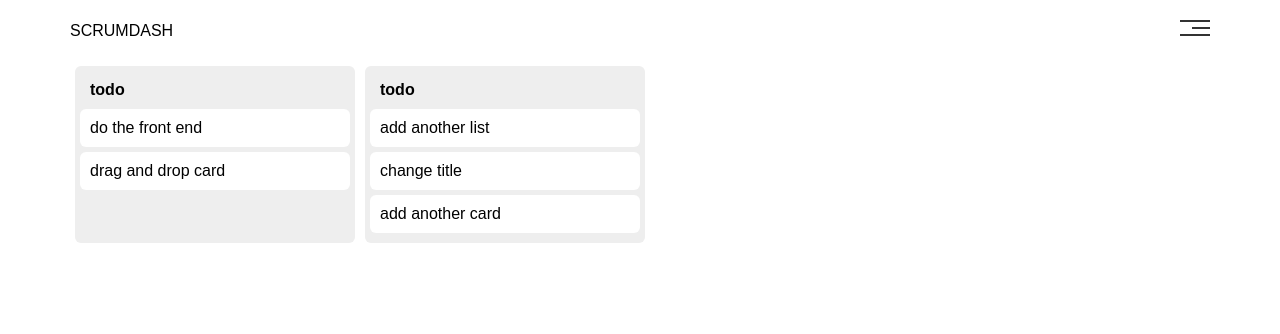
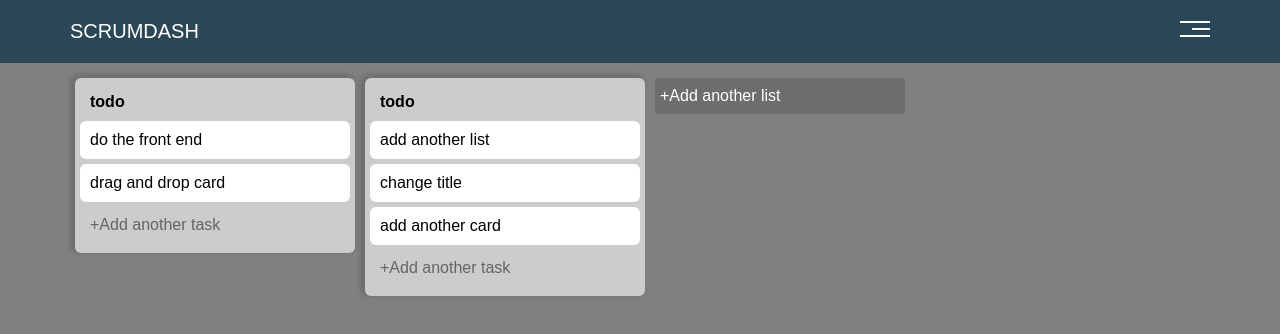
Before and after one commit to KhalilBenMansour/scrum-dash, a React (Create React App) app: page / in a window 1280 px wide. Shown: the top 334 px of the page. Built offline with nearby package versions, Linux system fonts and the light colour scheme.

Commit message:
finish add card and list

```diff
--- a/src/App.css
+++ b/src/App.css
@@ -20,6 +20,7 @@ html {
 }
 body {
   font-family: "Work Sans", sans-serif;
+  background-color: gray;
 }
 .container {
   padding-left: 15px;
@@ -50,6 +51,8 @@ body {
 /* Start Header */
 .header {
   padding: 20px;
+  background-color: #2c4755;
+  margin-bottom: 10px;
 }
 .header .container {
   display: flex;
@@ -70,7 +73,7 @@ body {
   justify-content: flex-end;
 }
 .header .links .icon span {
-  background-color: #333;
+  background-color: white;
   margin-bottom: 5px;
   height: 2px;
 }
--- /dev/null
+++ b/src/JS/actionTypes/actionType.js
@@ -0,0 +1,2 @@
+export const ADD_LIST = "ADD_LIST";
+export const ADD_CARD = "ADD_CARD";
--- /dev/null
+++ b/src/JS/actions/cardAction.js
@@ -0,0 +1,9 @@
+import { ADD_CARD } from "../actionTypes/actionType";
+
+// create new list on board
+export const addCard = (listId, text) => {
+  return {
+    type: ADD_CARD,
+    payload: { listId, text },
+  };
+};
--- /dev/null
+++ b/src/JS/actions/listAction.js
@@ -0,0 +1,9 @@
+import { ADD_LIST } from "../actionTypes/actionType";
+
+// create new list on board
+export const addList = (listTitle) => {
+  return {
+    type: ADD_LIST,
+    payload: listTitle,
+  };
+};
--- a/src/JS/reducers/listReducer.js
+++ b/src/JS/reducers/listReducer.js
@@ -1,3 +1,6 @@
+import { ADD_CARD, ADD_LIST } from "../actionTypes/actionType";
+let listId = 2;
+let cardId = 3;
 const initialState = [
   {
     id: 0,
@@ -35,6 +38,22 @@ const initialState = [
 
 const listReducer = (state = initialState, action) => {
   switch (action.type) {
+    case ADD_LIST:
+      const newList = { title: action.payload, id: listId, cards: [] };
+      listId += 1;
+      return [...state, newList];
+
+    case ADD_CARD:
+      const newCard = { text: action.payload.text, id: cardId };
+      cardId += 1;
+      const newState = state.map((list) => {
+        if (list.id === action.payload.listId) {
+          return { ...list, cards: [...list.cards, newCard] };
+        } else {
+          return list;
+        }
+      });
+      return newState;
     default:
       return state;
   }
--- a/src/components/AddButton.js
+++ b/src/components/AddButton.js
@@ -1,12 +1,140 @@
-import React from "react";
+import React, { useState } from "react";
+import { useDispatch } from "react-redux";
+import { addCard } from "../JS/actions/cardAction";
+import { addList } from "../JS/actions/listAction";
 
-const AddButton = () => {
-  return (
-    <div>
-      <p>+</p>
-      <p>add anthor list</p>
-    </div>
-  );
+const AddButton = ({ list, listId }) => {
+  const [formOpen, setFormOpen] = useState(false);
+  const [text, setText] = useState("");
+  const dispatch = useDispatch();
+  const openForm = () => {
+    setFormOpen(true);
+  };
+  const closeForm = () => {
+    setFormOpen(false);
+  };
+  const handleInputChange = (e) => {
+    setText(e.target.value);
+  };
+  const handleAddList = () => {
+    if (text === "") return;
+    const list = {
+      name: text,
+    };
+    dispatch(addList(list.name));
+    setText("");
+  };
+
+  const handleAddCard = () => {
+    if (text) {
+      dispatch(addCard(listId, text));
+      setText("");
+    }
+  };
+  const closeButtonHandler = () => {
+    setText("");
+    setFormOpen(false);
+  };
+  const handleSubmitCard = (e) => {
+    if (e.key === "Enter") {
+      e.preventDefault();
+      handleAddCard();
+    }
+  };
+
+  const handleSubmitList = (e) => {
+    if (e.key === "Enter") {
+      e.preventDefault();
+      handleAddList();
+    }
+  };
+  const renderAddButton = () => {
+    const buttonText = list ? "Add another list" : "Add another task";
+    const buttonTextOpacity = list ? 1 : 0.5;
+    const buttonTextColor = list ? "white" : "inherit";
+    const buttonTextBackground = list ? "rgba(0,0,0,.15)" : "inherit";
+    return (
+      <div
+        onClick={openForm}
+        style={{
+          ...styles.openForButtonGroup,
+          margin: "5px",
+          padding: "5px",
+          width: "250px",
+          opacity: buttonTextOpacity,
+          color: buttonTextColor,
+          backgroundColor: buttonTextBackground,
+        }}
+      >
+        <p>+</p>
+        <p>{buttonText}</p>
+      </div>
+    );
+  };
+  const renderForm = () => {
+    const placeholder = list
+      ? "Enter list title..."
+      : "Enter a title for this card...";
+    const buttonTitle = list ? "Add list" : "Add card";
+    return (
+      <div style={{ marginLeft: 8 }}>
+        <div>
+          <textarea
+            placeholder={placeholder}
+            autoFocus
+            style={{
+              resize: "none",
+              border: "none",
+              outline: "none",
+              width: "260px",
+              height: "60px",
+            }}
+            onBlur={closeForm}
+            value={text}
+            onChange={handleInputChange}
+            onKeyDown={list ? handleSubmitList : handleSubmitCard}
+          />
+        </div>
+        <div style={{ ...styles.formButtonGroup }}>
+          <button
+            style={{
+              color: "white",
+              backgroundColor: "#5aac44",
+              border: "none",
+              padding: "7px",
+              cursor: "pointer",
+              borderRadius: "6px",
+            }}
+            onMouseDown={list ? handleAddList : handleAddCard}
+          >
+            {buttonTitle}
+          </button>
+          <p
+            style={{ marginLeft: "8px", cursor: "pointer" }}
+            onMouseDown={closeButtonHandler}
+          >
+            x
+          </p>
+        </div>
+      </div>
+    );
+  };
+  return formOpen ? renderForm() : renderAddButton();
+};
+const styles = {
+  openForButtonGroup: {
+    display: "flex",
+    alignItems: "center",
+    cursor: "pointer",
+    borderRadius: 3,
+    height: 36,
+    paddingLeft: 10,
+  },
+  formButtonGroup: {
+    marginTop: "8",
+    display: "flex",
+    alignItems: "center",
+  },
 };
 
 export default AddButton;
--- a/src/components/Board.js
+++ b/src/components/Board.js
@@ -1,5 +1,6 @@
 import React from "react";
 import { useSelector } from "react-redux";
+import AddButton from "./AddButton";
 import List from "./List";
 
 const Board = () => {
@@ -13,11 +14,18 @@ const Board = () => {
           flexDirection: "row",
           flexWrap: "wrap",
           height: "100%",
+          backgroundColor: "gray",
         }}
       >
         {lists.map((list) => (
-          <List title={list.title} key={list.id} cards={list.cards} />
+          <List
+            title={list.title}
+            key={list.id}
+            listId={list.id}
+            cards={list.cards}
+          />
         ))}
+        <AddButton list />
       </div>
     </div>
   );
--- a/src/components/List.js
+++ b/src/components/List.js
@@ -1,21 +1,25 @@
 import React from "react";
+import AddButton from "./AddButton";
 import Task from "./Task";
 
-const List = ({ title, cards }) => {
+const List = ({ title, cards, listId }) => {
   return (
     <div
       style={{
-        backgroundColor: "#eee",
+        backgroundColor: "#ccc",
         padding: "5px",
         margin: "5px",
         width: "280px",
+        height: "100%",
         borderRadius: "6px",
+        boxShadow: "-3px -2px 5px 2px rgba(0,0,0,0.15)",
       }}
     >
       <h4 style={{ padding: "10px" }}>{title}</h4>
       {cards.map((card) => (
         <Task key={card.id} text={card.text} />
       ))}
+      <AddButton listId={listId} />
     </div>
   );
 };
--- a/src/components/Navbar.js
+++ b/src/components/Navbar.js
@@ -5,7 +5,9 @@ const Navbar = () => {
     <Fragment>
       <div className="header">
         <div className="container">
-          <div className="logo">SCRUMDASH</div>
+          <div className="logo" style={{ fontSize: "20px", color: "white" }}>
+            SCRUMDASH
+          </div>
           <div className="links">
             <span className="icon">
               <span></span>
```
